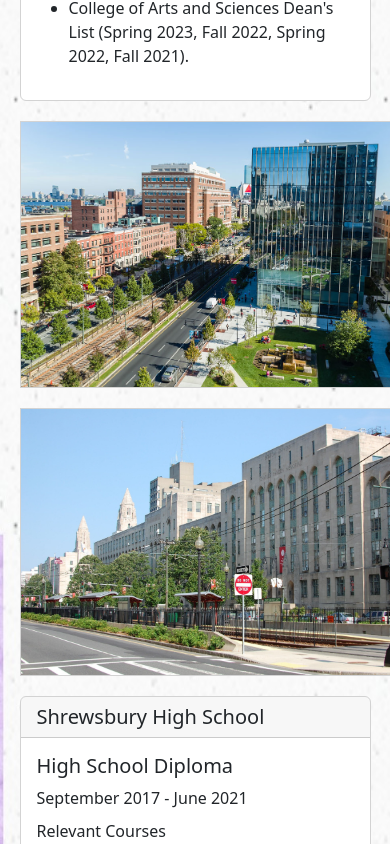
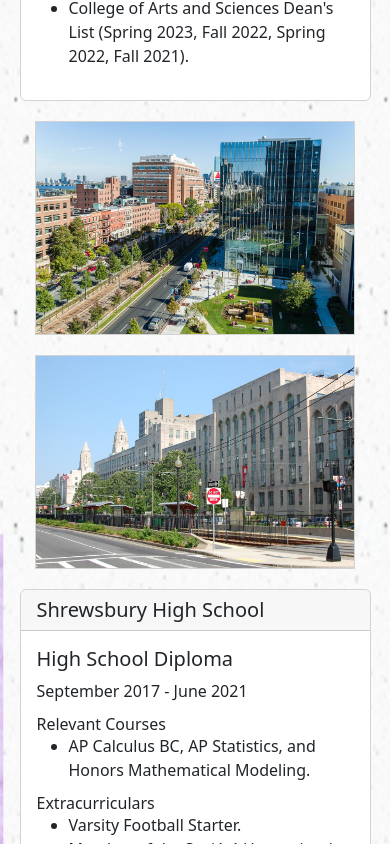
Before and after one commit to victorverma3/Portfolio, a React (Vite) app: page /education in a window 390 px wide. Shown: the part 920-1764 px from the top of the page. Built offline with nearby package versions, Linux system fonts and the light colour scheme.

Commit message:
adjusted photo size

```diff
--- a/src/pages/education/Education.css
+++ b/src/pages/education/Education.css
@@ -40,7 +40,7 @@
 
 @media screen and (min-width: 390px) and (max-width: 768px) {
     .schoolPic {
-        width: 25rem;
+        width: 20rem;
         margin-top: 20px;
     }
 
@@ -54,7 +54,7 @@
 
 @media screen and (min-width: 769px) and (max-width: 1208px) {
     .schoolPic {
-        width: 15rem;
+        width: 18rem;
     }
 
     .schoolPicContainer {
```
